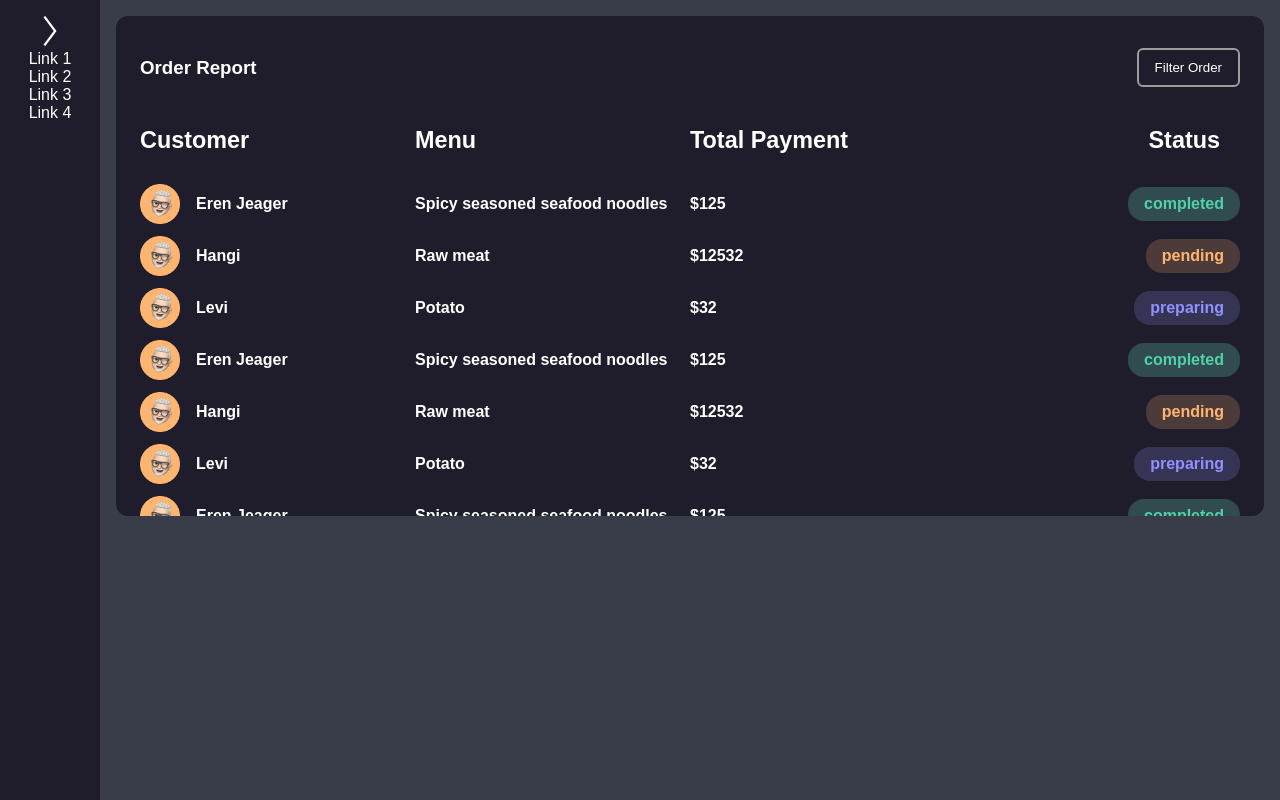
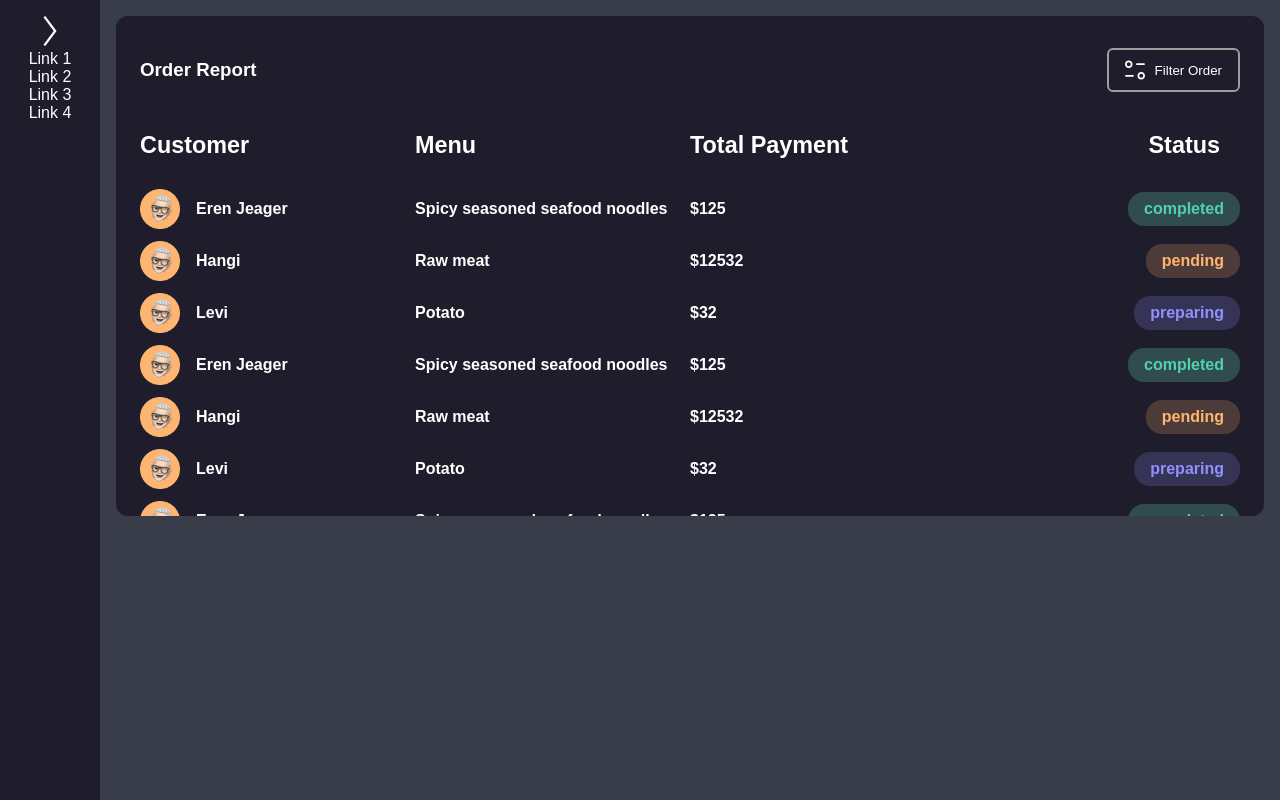
Before and after one commit to Orujhimaru/food-order-app, a React (Vite) app: page / in a window 1280 px wide. Built offline with nearby package versions, Linux system fonts and the light colour scheme.

Commit message:
Updated dropdown filter

```diff
--- a/src/components/OrderReports/DropdownFilter/DropdownFilter.jsx
+++ b/src/components/OrderReports/DropdownFilter/DropdownFilter.jsx
@@ -1,7 +1,7 @@
 import "../OrderReports.scss";
 import React from "react";
 
-export default function DropdownFilter({ setCat }) {
+export default function DropdownFilter({ setCat, icon }) {
   // PROPS OLARAK METHODU PASSLAMAM DOGRU MU ?
   // CONTEXT API KULLANMAM GEREKIR MI ?
   // CONTEXT API DAHA BUYUK NESTED COMPONENETLAR ICIN MI KULLANILIR ?
@@ -13,6 +13,7 @@ export default function DropdownFilter({ setCat }) {
   return (
     <>
       <button className="order-report-filter-btn" onClick={setDropdownVisible}>
+        <img src={icon} />
         Filter Order
       </button>
       {dropDown && (
--- a/src/components/OrderReports/OrderReports.jsx
+++ b/src/components/OrderReports/OrderReports.jsx
@@ -43,7 +43,7 @@ function OrderReports() {
       <div style={{ marginTop: "16px" }} className="order-report-header">
         <h3>Order Report</h3>
         <div style={{ position: "relative" }}>
-          <DropdownFilter setCat={setCat} />
+          <DropdownFilter setCat={setCat} icon={"/public/filter.svg"} />
         </div>
       </div>
 
--- a/src/components/OrderReports/OrderReports.scss
+++ b/src/components/OrderReports/OrderReports.scss
@@ -113,6 +113,11 @@
 }
 
 .order-report-filter-btn {
+  & img {
+    margin-right: 10px;
+  }
+
+  align-items: center;
   color: white;
   background-color: #1f1d2b;
   padding: 10px 16px;
```
Also changed, not shown: public/filter.svg (added).
